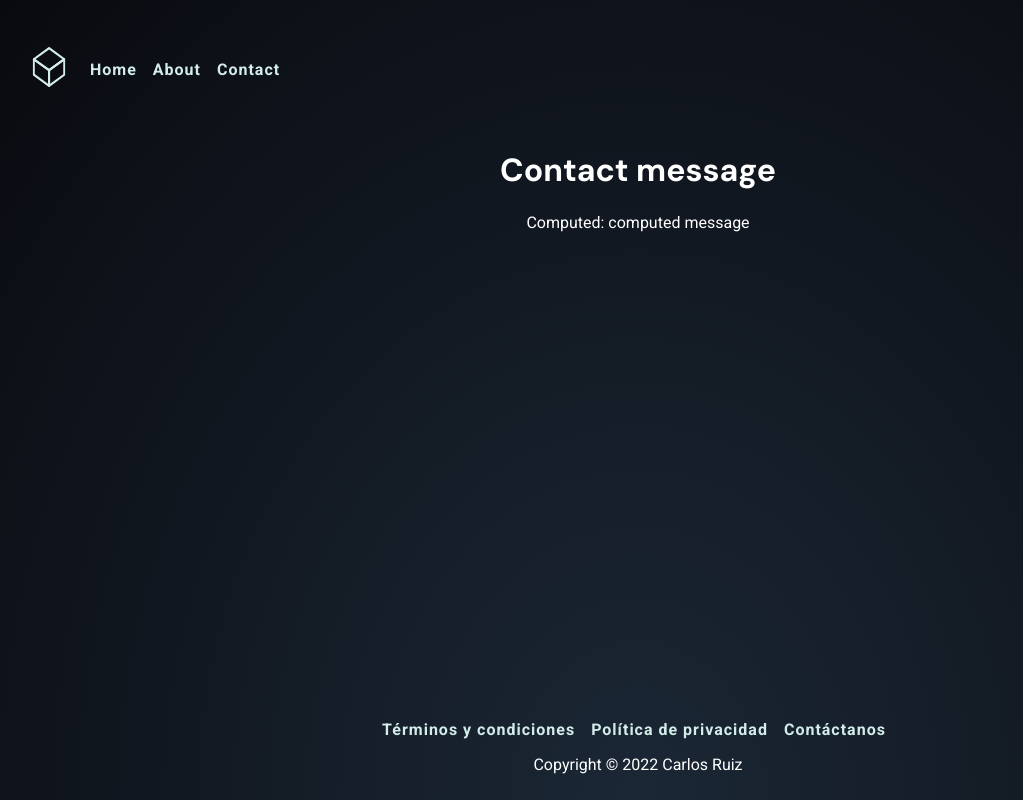
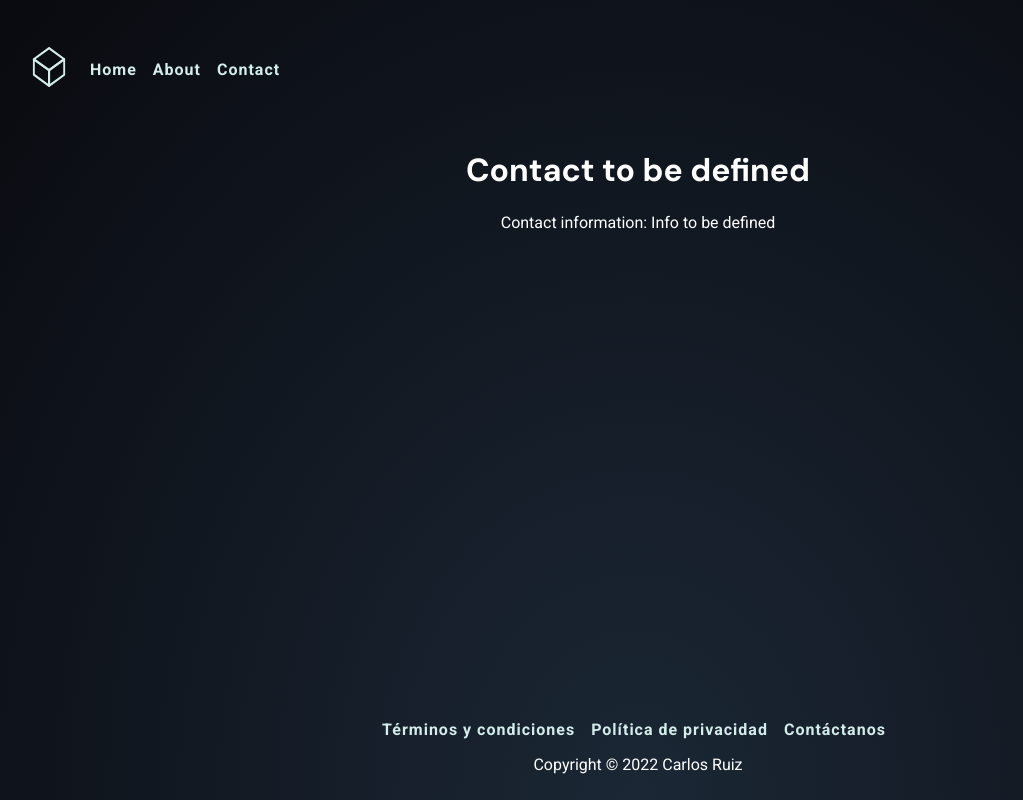
Before and after one commit to carlos-ruiz/carlos-ruiz-website, a Vue app: page /contact in a window 1280 px wide. Shown: the whole page, without its empty margins (2-1025 px from the left). Built offline with nearby package versions, Linux system fonts and the light colour scheme.

Commit message:
Change page title and favicon

```diff
--- a/index.html
+++ b/index.html
@@ -2,9 +2,14 @@
 <html lang="en">
   <head>
     <meta charset="UTF-8" />
-    <link rel="icon" href="/favicon.ico" />
+    <link
+      rel="icon"
+      type="image/svg+xml"
+      href="/src/assets/only-logo.svg"
+      sizes="any"
+    />
     <meta name="viewport" content="width=device-width, initial-scale=1.0" />
-    <title>Vite App</title>
+    <title>Carlos Ruiz</title>
     <link rel="preconnect" href="https://fonts.googleapis.com" />
     <link rel="preconnect" href="https://fonts.gstatic.com" crossorigin />
     <link
--- a/src/views/Contact.vue
+++ b/src/views/Contact.vue
@@ -1,18 +1,18 @@
 <template>
   <h1>Contact {{ msg }}</h1>
-  <span>Computed: {{ testComputed }}</span>
+  <span>Contact information: {{ testComputed }}</span>
 </template>
 <script lang="ts">
   import { defineComponent } from 'vue'
   export default defineComponent({
     data() {
       return {
-        msg: 'message',
+        msg: 'to be defined',
       }
     },
     computed: {
       testComputed(): string {
-        return 'computed ' + this.msg
+        return 'Info ' + this.msg
       },
     },
   })
```
